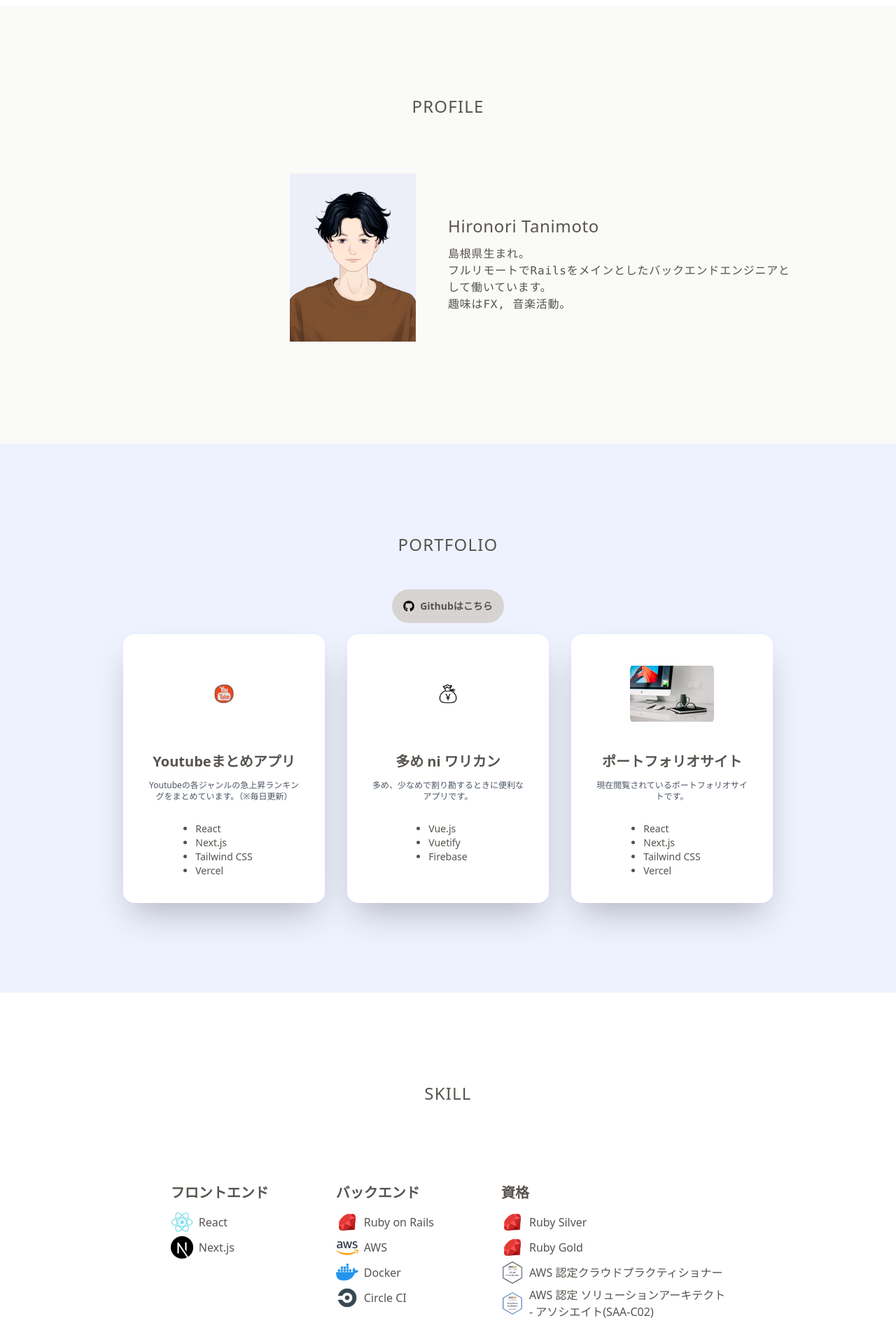
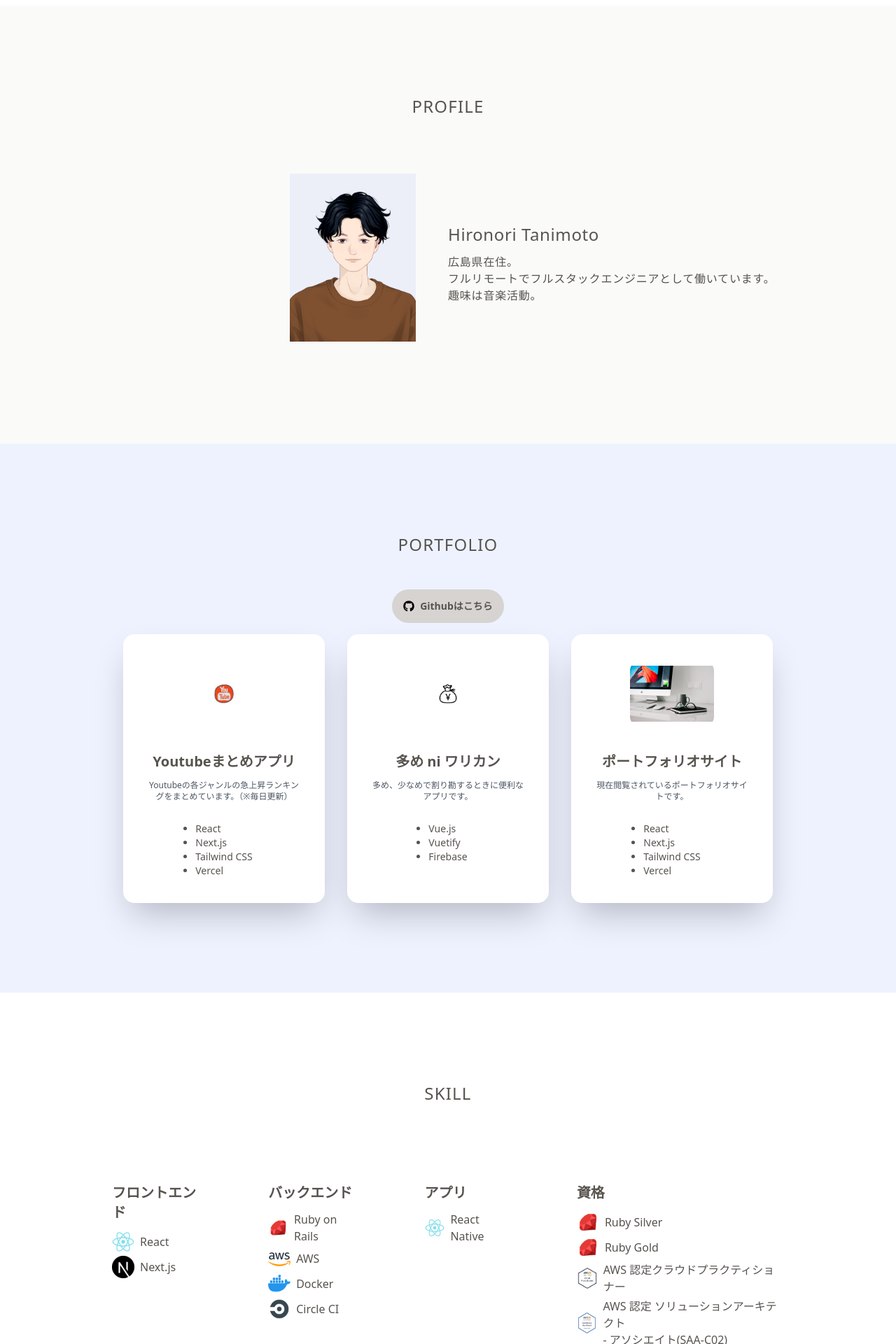
Before and after one commit to hiro-engineer4/portfolio-site, a Next.js app: page / in a window 1280 px wide. Shown: the part 880-2800 px from the top of the page at 70% size. Built offline with nearby package versions, Linux system fonts and the light colour scheme.

Commit message:
add eslint plugins

```diff
--- a/app.config.jsx
+++ b/app.config.jsx
@@ -4,24 +4,24 @@ export const portfolioList = [
     title: "Youtubeまとめアプリ",
     description:
       "Youtubeの各ジャンルの急上昇ランキングをまとめています。（※毎日更新）",
+    image: "/youtube.png",
     stack: ["React", "Next.js", "Tailwind CSS", "Vercel"],
     url: "https://youtube-matome-app.vercel.app/",
-    image: "/youtube.png",
   },
   {
     id: 2,
     title: "多め ni ワリカン",
     description: "多め、少なめで割り勘するときに便利なアプリです。",
+    image: "/warikan.png",
     stack: ["Vue.js", "Vuetify", "Firebase"],
     url: "https://ome-ni-warikan.web.app/",
-    image: "/warikan.png",
   },
   {
     id: 3,
     title: "ポートフォリオサイト",
     description: "現在閲覧されているポートフォリオサイトです。",
+    image: "/main.jpg",
     stack: ["React", "Next.js", "Tailwind CSS", "Vercel"],
     url: "https://cocoa-portfolio.site/",
-    image: "/main.jpg",
   },
 ];
--- a/components/Footer/index.jsx
+++ b/components/Footer/index.jsx
@@ -1,3 +1,3 @@
 export function Footer() {
-  return <footer className="footer">© 2022 cocoa-engineer</footer>;
+  return <footer className="footer">© 2022 hiro-engineer</footer>;
 }
--- a/components/Hero/index.jsx
+++ b/components/Hero/index.jsx
@@ -9,7 +9,7 @@ export const Hero = () => {
       <div className="flex justify-center items-center w-full h-screen">
         <div className="mx-4 text-center text-white">
           <h1 className="mb-4 text-4xl font-bold tracking-widest text-black md:text-8xl">
-            Cocoa Portfolio
+            Hiro Portfolio
           </h1>
         </div>
       </div>
--- a/components/Portfolio/index.jsx
+++ b/components/Portfolio/index.jsx
@@ -1,8 +1,7 @@
-import Image from "next/image";
 import { portfolioList } from "app.config";
-
 // Components
 import { Card } from "components/Card";
+import Image from "next/image";
 
 export const Portfolio = () => {
   return (
@@ -10,7 +9,7 @@ export const Portfolio = () => {
       <h1 className="mb-12 text-2xl tracking-wider text-center">PORTFOLIO</h1>
       <div className="mb-4 text-center">
         <a
-          href="https://github.com/cocoa-engineer"
+          href="https://github.com/hiro-engineer4"
           target="_blank"
           rel="noopener noreferrer"
           className="text-stone-600 bg-stone-300 hover:bg-stone-50 rounded-full border-0 btn"
--- a/components/Profile/index.jsx
+++ b/components/Profile/index.jsx
@@ -7,7 +7,7 @@ export const Profile = () => {
       <div className="md:flex md:px-32">
         <div className="mb-3 text-center md:pr-4 md:w-1/2 md:text-right">
           <Image
-            src="/me.jpg"
+            src="/profileIcon.jpg"
             width={240}
             height={240}
             alt="profileImage"
@@ -18,11 +18,11 @@ export const Profile = () => {
         <div className="flex flex-col justify-center md:w-1/2">
           <h2 className="mb-3 text-2xl tracking-wide">Hironori Tanimoto</h2>
           <p className="font-mono tracking-wider leading-6">
-            島根県生まれ。
+            広島県在住。
             <br />
-            フルリモートでRailsをメインとしたバックエンドエンジニアとして働いています。
+            フルリモートでフルスタックエンジニアとして働いています。
             <br />
-            趣味はFX, 音楽活動。
+            趣味は音楽活動。
           </p>
         </div>
       </div>
--- a/components/Skill/index.jsx
+++ b/components/Skill/index.jsx
@@ -78,6 +78,23 @@ export const Skill = () => {
 
           <div className="card">
             <div className="card-body">
+              <h2 className="card-title">アプリ</h2>
+              <ul>
+                <li className="flex items-center mb-1 font-light">
+                  <Image
+                    src="/icon/react.png"
+                    width={32}
+                    height={32}
+                    alt="icon"
+                  />
+                  <span className="ml-2">React Native</span>
+                </li>
+              </ul>
+            </div>
+          </div>
+
+          <div className="card">
+            <div className="card-body">
               <h2 className="card-title">資格</h2>
               <ul>
                 <li className="flex items-center mb-1 font-light">
--- a/package.json
+++ b/package.json
@@ -18,7 +18,11 @@
     "autoprefixer": "^10.4.2",
     "eslint": "8.8.0",
     "eslint-config-next": "12.0.10",
+    "eslint-config-prettier": "^8.8.0",
+    "eslint-plugin-simple-import-sort": "^10.0.0",
+    "eslint-plugin-sort-keys-custom-order": "^1.0.5",
     "eslint-plugin-tailwindcss": "^3.4.3",
+    "eslint-plugin-unused-imports": "^3.0.0",
     "postcss": "^8.4.6",
     "tailwindcss": "^3.0.18"
   }
```
Also changed, not shown: pages/index.jsx (+5 -5 lines), .eslintrc.json, public/profileIcon.jpg (renamed from public/me.jpg), 1 other file (tests, documents, lock files or other folders).
